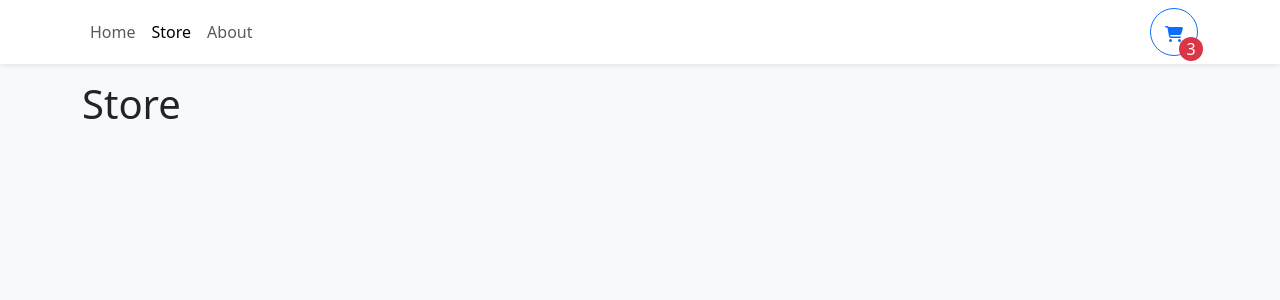
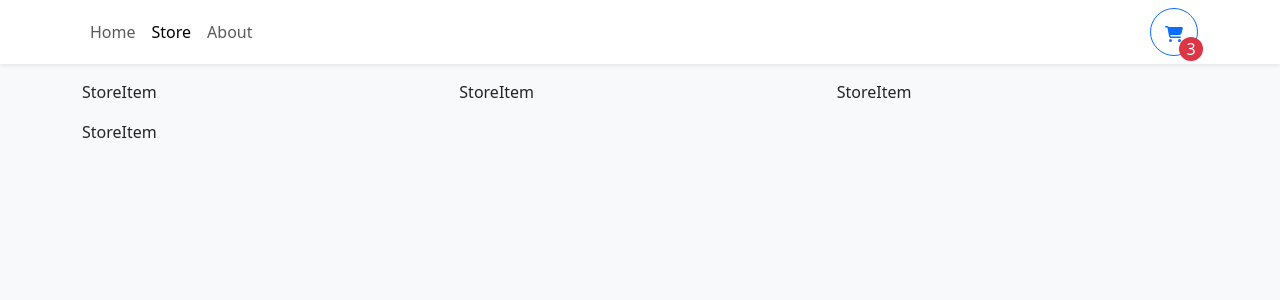
Before and after one commit to viteshbava/react-ts-shopping-cart, a React (Vite) app: page /store in a window 1280 px wide. Shown: the top 300 px of the page. Built offline with nearby package versions, Linux system fonts and the light colour scheme.

Commit message:
Create start of StoreItem component and render out string

```diff
--- /dev/null
+++ b/src/components/StoreItem.tsx
@@ -0,0 +1,5 @@
+const StoreItem = ({ id, name, price, imgUrl }) => {
+  return <div>StoreItem</div>;
+};
+
+export default StoreItem;
--- a/src/pages/Store.tsx
+++ b/src/pages/Store.tsx
@@ -1,5 +1,19 @@
+import { Col, Row } from 'react-bootstrap';
+import storeItems from '../data/items.json';
+import StoreItem from '../components/StoreItem';
+
+console.log(storeItems);
+
 const Store = () => {
-  return <h1>Store</h1>;
+  return (
+    <Row md={2} xs={1} lg={3} className='g-3'>
+      {storeItems.map((item) => (
+        <Col key={item.id}>
+          <StoreItem {...item} />
+        </Col>
+      ))}
+    </Row>
+  );
 };
 
 export default Store;
```
